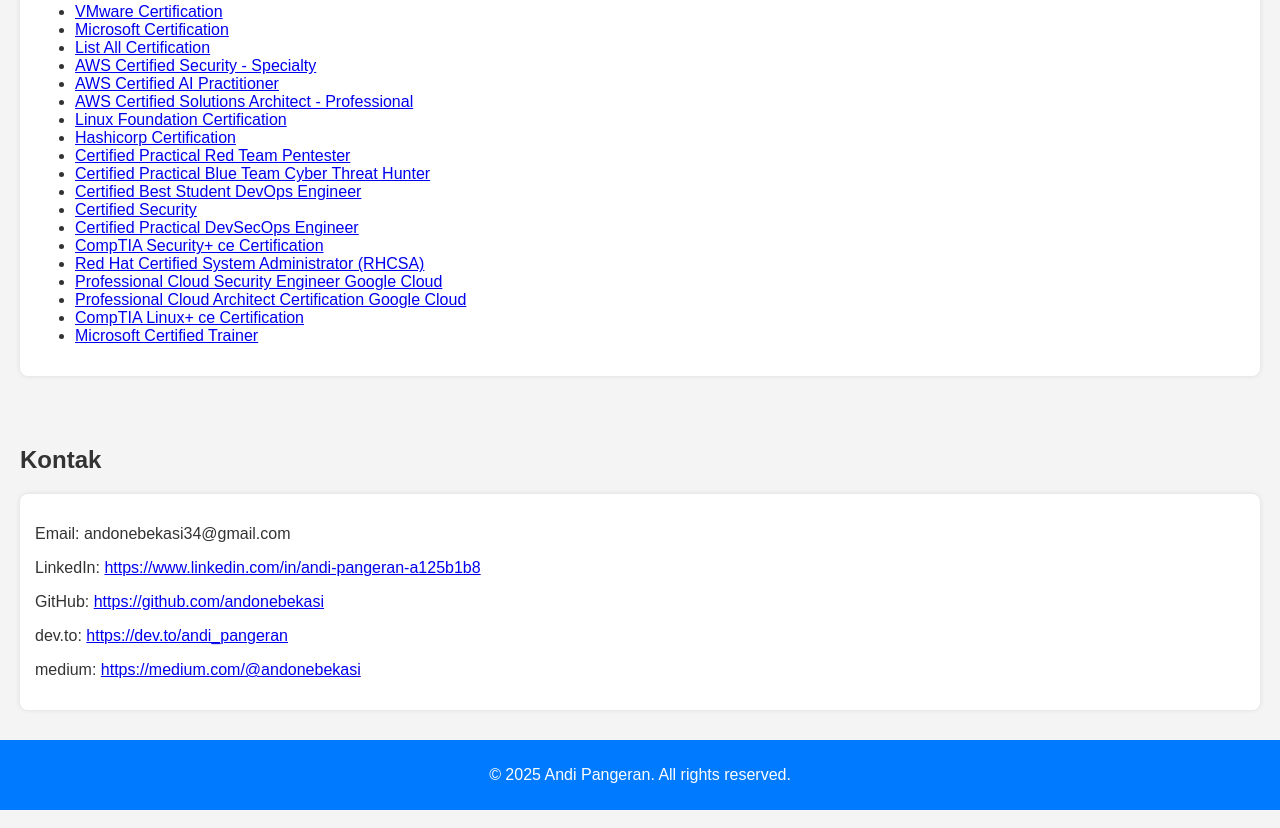
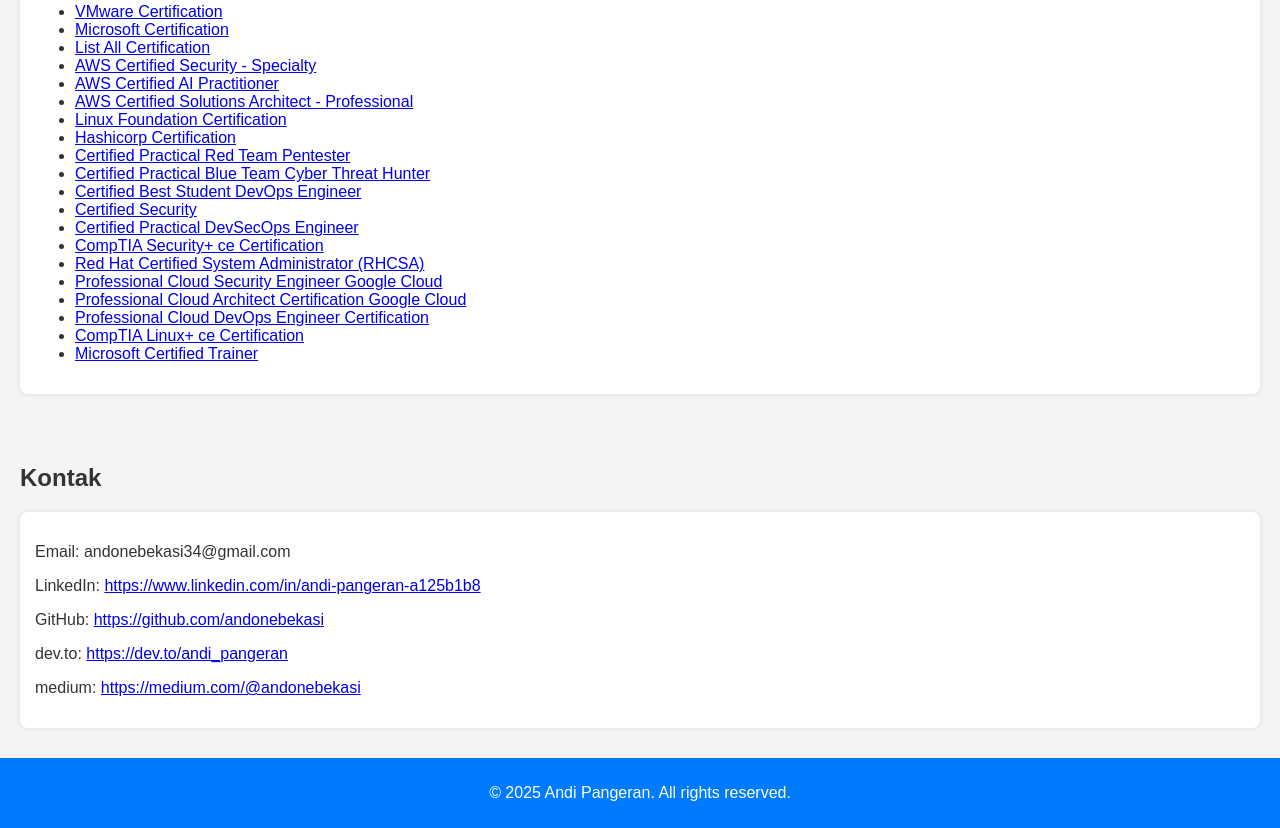
Before and after one commit to andonebekasi/andipangeran.github.io, a plain HTML site: page index.html in a window 1280 px wide. Shown: the part 2016-2844 px from the top of the page. Drawn offline with Linux system fonts and the light colour scheme.

Commit message:
Update index.html

```diff
--- a/index.html
+++ b/index.html
@@ -138,6 +138,7 @@
         <li><a href="https://www.credly.com/badges/a71c87ea-7fa8-43c6-854c-d5e7cde5d17d" target="_blank">Red Hat Certified System Administrator (RHCSA) </a></li>
         <li><a href="https://www.credly.com/badges/87324d08-134c-49a1-9530-5952cace2944" target="_blank">Professional Cloud Security Engineer Google Cloud </a></li>
         <li><a href="https://www.credly.com/badges/dd86d665-91cc-449c-87e2-641c7fac8923" target="_blank">Professional Cloud Architect Certification Google Cloud </a></li>
+        <li><a href="https://www.credly.com/badges/dd0b4192-43ef-451e-8ded-fa7524470ffb/public_url" target="_blank">Professional Cloud DevOps Engineer Certification </a></li>
         <li><a href="https://www.credly.com/badges/b1d23bc8-d93d-496a-8af6-2c27c9596b7f" target="_blank">CompTIA Linux+ ce Certification </a></li>
         <li><a href="https://drive.google.com/file/d/1V5JOEfZr-l-59nIXDgSn9HdfapwsJpyl/view?usp=sharing" target="_blank">Microsoft Certified Trainer </a></li>
       </ul>
```
